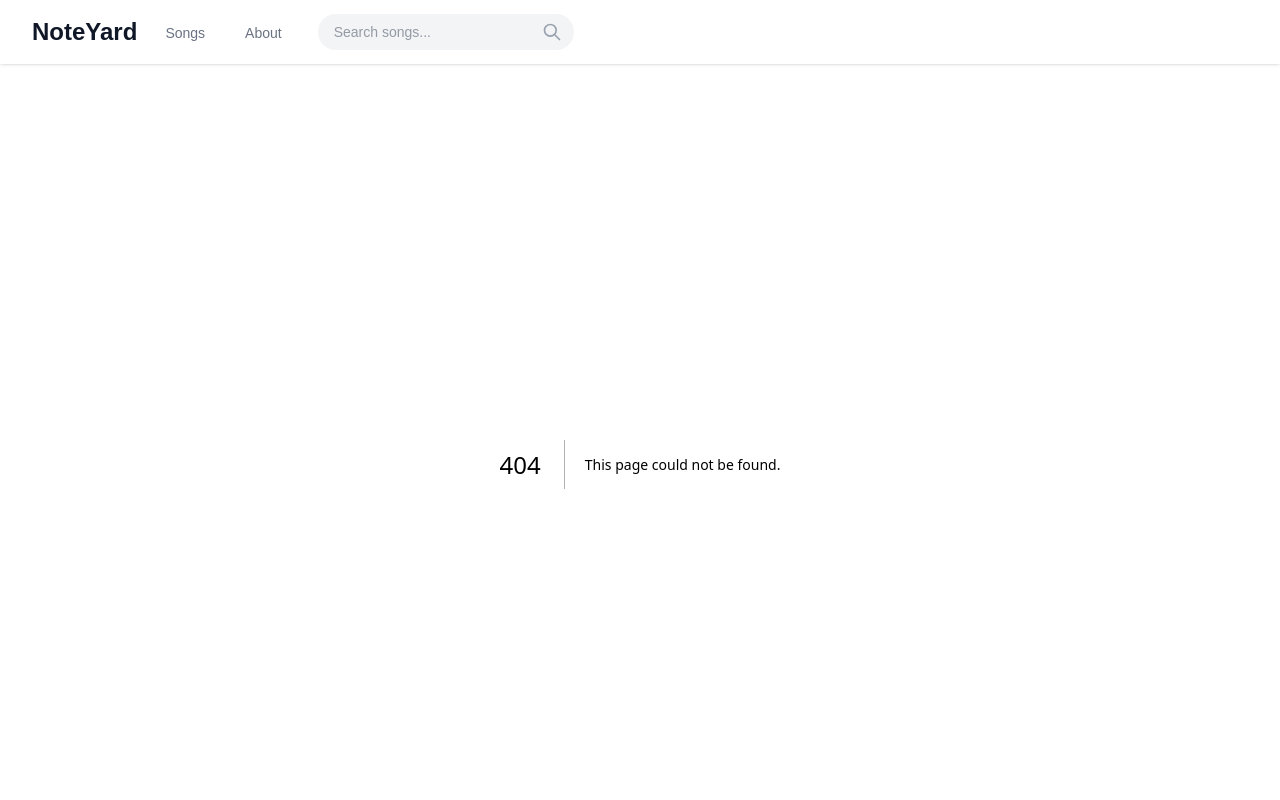
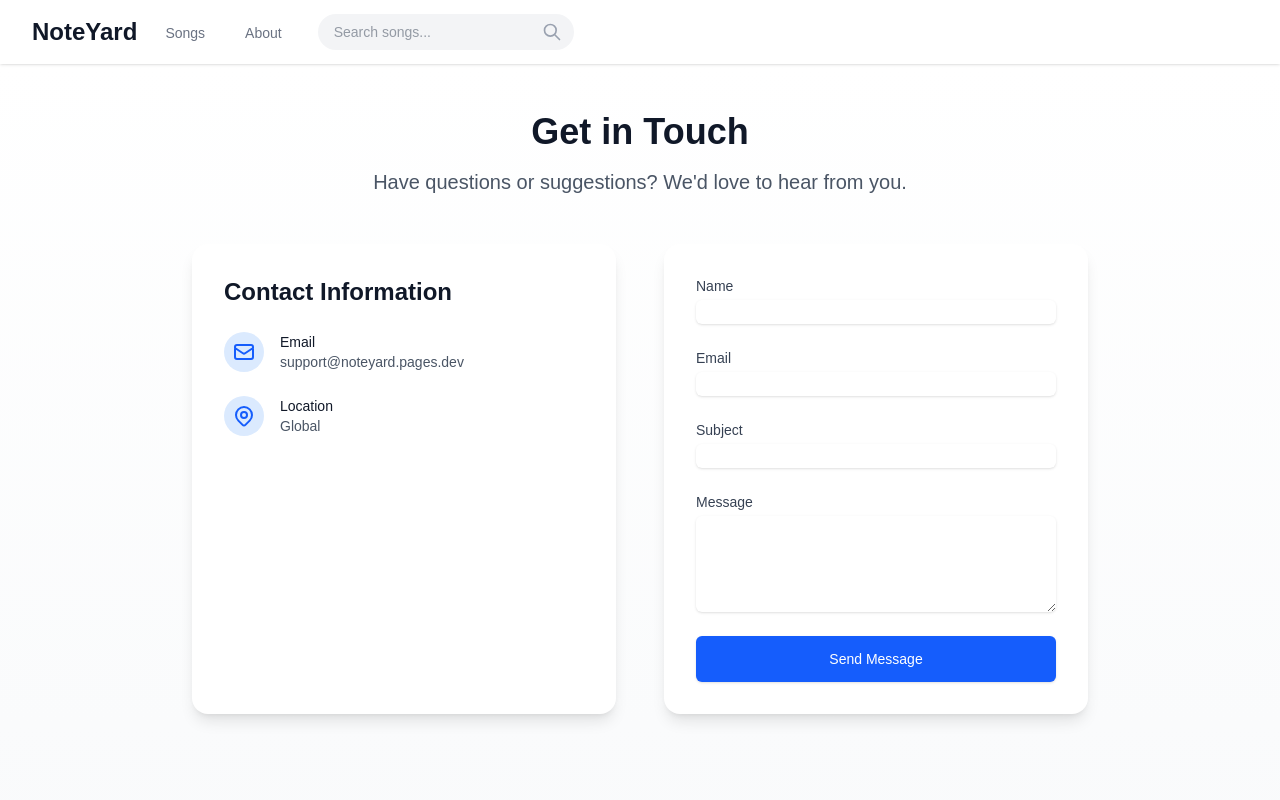
Before and after one commit to mr-shade/noteyard, a Next.js app: page /contact in a window 1280 px wide. Before the commit this address had no page. Shown: the top 800 px of the page. Built offline with nearby package versions, Linux system fonts and the light colour scheme.

Commit message:
feat(ui): enhance songs page layout and add contact page
Improve the visual layout of the songs page by adding a hero section and gradient background. Introduce a new contact page with a form and contact information to allow users to get in touch with the team.

```diff
--- /dev/null
+++ b/src/app/contact/page.js
@@ -0,0 +1,154 @@
+'use client';
+
+import { useState } from 'react';
+
+export const metadata = {
+  title: 'Contact Us | NoteYard',
+  description: 'Get in touch with NoteYard team for any questions, suggestions, or feedback.',
+  openGraph: {
+    title: 'Contact Us | NoteYard',
+    description: 'Get in touch with NoteYard team for any questions, suggestions, or feedback.',
+    url: 'https://noteyard.pages.dev/contact'
+  }
+};
+
+export default function ContactPage() {
+  const [formData, setFormData] = useState({
+    name: '',
+    email: '',
+    subject: '',
+    message: ''
+  });
+
+  const [status, setStatus] = useState({
+    type: '',
+    message: ''
+  });
+
+  const handleSubmit = async (e) => {
+    e.preventDefault();
+    setStatus({ type: 'success', message: 'Message sent successfully! We will get back to you soon.' });
+    setFormData({ name: '', email: '', subject: '', message: '' });
+  };
+
+  return (
+    <div className="min-h-screen bg-gradient-to-b from-white to-gray-50 dark:from-gray-900 dark:to-gray-800 py-12 px-4 sm:px-6 lg:px-8">
+      <div className="max-w-4xl mx-auto">
+        <div className="text-center mb-12">
+          <h1 className="text-4xl font-bold text-gray-900 dark:text-white mb-4">
+            Get in Touch
+          </h1>
+          <p className="text-xl text-gray-600 dark:text-gray-300">
+            Have questions or suggestions? We'd love to hear from you.
+          </p>
+        </div>
+
+        <div className="grid grid-cols-1 md:grid-cols-2 gap-12">
+          {/* Contact Information */}
+          <div className="bg-white dark:bg-gray-800 rounded-2xl p-8 shadow-lg transform hover:scale-105 transition-transform duration-300">
+            <h2 className="text-2xl font-semibold text-gray-900 dark:text-white mb-6">
+              Contact Information
+            </h2>
+            <div className="space-y-6">
+              <div className="flex items-center space-x-4">
+                <div className="flex-shrink-0 w-10 h-10 bg-blue-100 dark:bg-blue-900 rounded-full flex items-center justify-center">
+                  <svg className="w-6 h-6 text-blue-600 dark:text-blue-300" fill="none" stroke="currentColor" viewBox="0 0 24 24">
+                    <path strokeLinecap="round" strokeLinejoin="round" strokeWidth={2} d="M3 8l7.89 5.26a2 2 0 002.22 0L21 8M5 19h14a2 2 0 002-2V7a2 2 0 00-2-2H5a2 2 0 00-2 2v10a2 2 0 002 2z" />
+                  </svg>
+                </div>
+                <div>
+                  <p className="text-sm font-medium text-gray-900 dark:text-white">Email</p>
+                  <p className="text-sm text-gray-600 dark:text-gray-300">support@noteyard.pages.dev</p>
+                </div>
+              </div>
+              <div className="flex items-center space-x-4">
+                <div className="flex-shrink-0 w-10 h-10 bg-blue-100 dark:bg-blue-900 rounded-full flex items-center justify-center">
+                  <svg className="w-6 h-6 text-blue-600 dark:text-blue-300" fill="none" stroke="currentColor" viewBox="0 0 24 24">
+                    <path strokeLinecap="round" strokeLinejoin="round" strokeWidth={2} d="M17.657 16.657L13.414 20.9a1.998 1.998 0 01-2.827 0l-4.244-4.243a8 8 0 1111.314 0z" />
+                    <path strokeLinecap="round" strokeLinejoin="round" strokeWidth={2} d="M15 11a3 3 0 11-6 0 3 3 0 016 0z" />
+                  </svg>
+                </div>
+                <div>
+                  <p className="text-sm font-medium text-gray-900 dark:text-white">Location</p>
+                  <p className="text-sm text-gray-600 dark:text-gray-300">Global</p>
+                </div>
+              </div>
+            </div>
+          </div>
+
+          {/* Contact Form */}
+          <form onSubmit={handleSubmit} className="bg-white dark:bg-gray-800 rounded-2xl p-8 shadow-lg">
+            <div className="space-y-6">
+              <div>
+                <label htmlFor="name" className="block text-sm font-medium text-gray-700 dark:text-gray-300">
+                  Name
+                </label>
+                <input
+                  type="text"
+                  id="name"
+                  value={formData.name}
+                  onChange={(e) => setFormData({ ...formData, name: e.target.value })}
+                  className="mt-1 block w-full rounded-md border-gray-300 shadow-sm focus:border-blue-500 focus:ring-blue-500 dark:bg-gray-700 dark:border-gray-600 dark:text-white"
+                  required
+                />
+              </div>
+              <div>
+                <label htmlFor="email" className="block text-sm font-medium text-gray-700 dark:text-gray-300">
+                  Email
+                </label>
+                <input
+                  type="email"
+                  id="email"
+                  value={formData.email}
+                  onChange={(e) => setFormData({ ...formData, email: e.target.value })}
+                  className="mt-1 block w-full rounded-md border-gray-300 shadow-sm focus:border-blue-500 focus:ring-blue-500 dark:bg-gray-700 dark:border-gray-600 dark:text-white"
+                  required
+                />
+              </div>
+              <div>
+                <label htmlFor="subject" className="block text-sm font-medium text-gray-700 dark:text-gray-300">
+                  Subject
+                </label>
+                <input
+                  type="text"
+                  id="subject"
+                  value={formData.subject}
+                  onChange={(e) => setFormData({ ...formData, subject: e.target.value })}
+                  className="mt-1 block w-full rounded-md border-gray-300 shadow-sm focus:border-blue-500 focus:ring-blue-500 dark:bg-gray-700 dark:border-gray-600 dark:text-white"
+                  required
+                />
+              </div>
+              <div>
+                <label htmlFor="message" className="block text-sm font-medium text-gray-700 dark:text-gray-300">
+                  Message
+                </label>
+                <textarea
+                  id="message"
+                  rows={4}
+                  value={formData.message}
+                  onChange={(e) => setFormData({ ...formData, message: e.target.value })}
+                  className="mt-1 block w-full rounded-md border-gray-300 shadow-sm focus:border-blue-500 focus:ring-blue-500 dark:bg-gray-700 dark:border-gray-600 dark:text-white"
+                  required
+                />
+              </div>
+              <button
+                type="submit"
+                className="w-full flex justify-center py-3 px-4 border border-transparent rounded-md shadow-sm text-sm font-medium text-white bg-blue-600 hover:bg-blue-700 focus:outline-none focus:ring-2 focus:ring-offset-2 focus:ring-blue-500 transition-colors duration-200"
+              >
+                Send Message
+              </button>
+            </div>
+
+            {status.message && (
+              <div className={`mt-4 p-4 rounded-md ${
+                status.type === 'success' ? 'bg-green-50 text-green-800' : 'bg-red-50 text-red-800'
+              }`}>
+                {status.message}
+              </div>
+            )}
+          </form>
+        </div>
+      </div>
+    </div>
+  );
+}
--- a/src/app/songs/page.js
+++ b/src/app/songs/page.js
@@ -8,16 +8,27 @@ export default async function SongsPage() {
   const songs = await getAllSongs();
 
   return (
-    <div className="max-w-7xl mx-auto px-4 sm:px-6 lg:px-8 py-12">
-      <div className="max-w-2xl mx-auto lg:max-w-none">
-        <h1 className="text-4xl md:text-5xl font-bold text-center mb-4 text-gray-900 dark:text-white">
-          Knowledge Hub
-        </h1>
-        <p className="text-xl text-center text-gray-600 dark:text-gray-400 mb-12">
-          Discover comprehensive notes and documentation on various topics
-        </p>
+    <div className="min-h-screen bg-gradient-to-b from-white to-gray-50 dark:from-gray-900 dark:to-gray-800">
+      {/* Hero Section */}
+      <div className="relative bg-gradient-to-r from-blue-600 to-indigo-700 text-white py-16">
+        <div className="max-w-7xl mx-auto px-4 sm:px-6 lg:px-8">
+          <div className="text-center">
+            <h1 className="text-4xl md:text-6xl font-bold mb-6">
+              Knowledge Hub
+            </h1>
+            <p className="text-xl md:text-2xl mb-8 text-blue-100 max-w-3xl mx-auto">
+              Discover comprehensive notes and documentation on various topics
+            </p>
+          </div>
+        </div>
+        <div className="absolute bottom-0 left-0 right-0 h-20 bg-gradient-to-t from-gray-50 dark:from-gray-800"></div>
+      </div>
 
-        <SongsList initialSongs={songs} />
+      {/* Content Section */}
+      <div className="max-w-7xl mx-auto px-4 sm:px-6 lg:px-8 py-12 -mt-10 relative z-10">
+        <div className="max-w-2xl mx-auto lg:max-w-none">
+          <SongsList initialSongs={songs} />
+        </div>
       </div>
     </div>
   );
```
